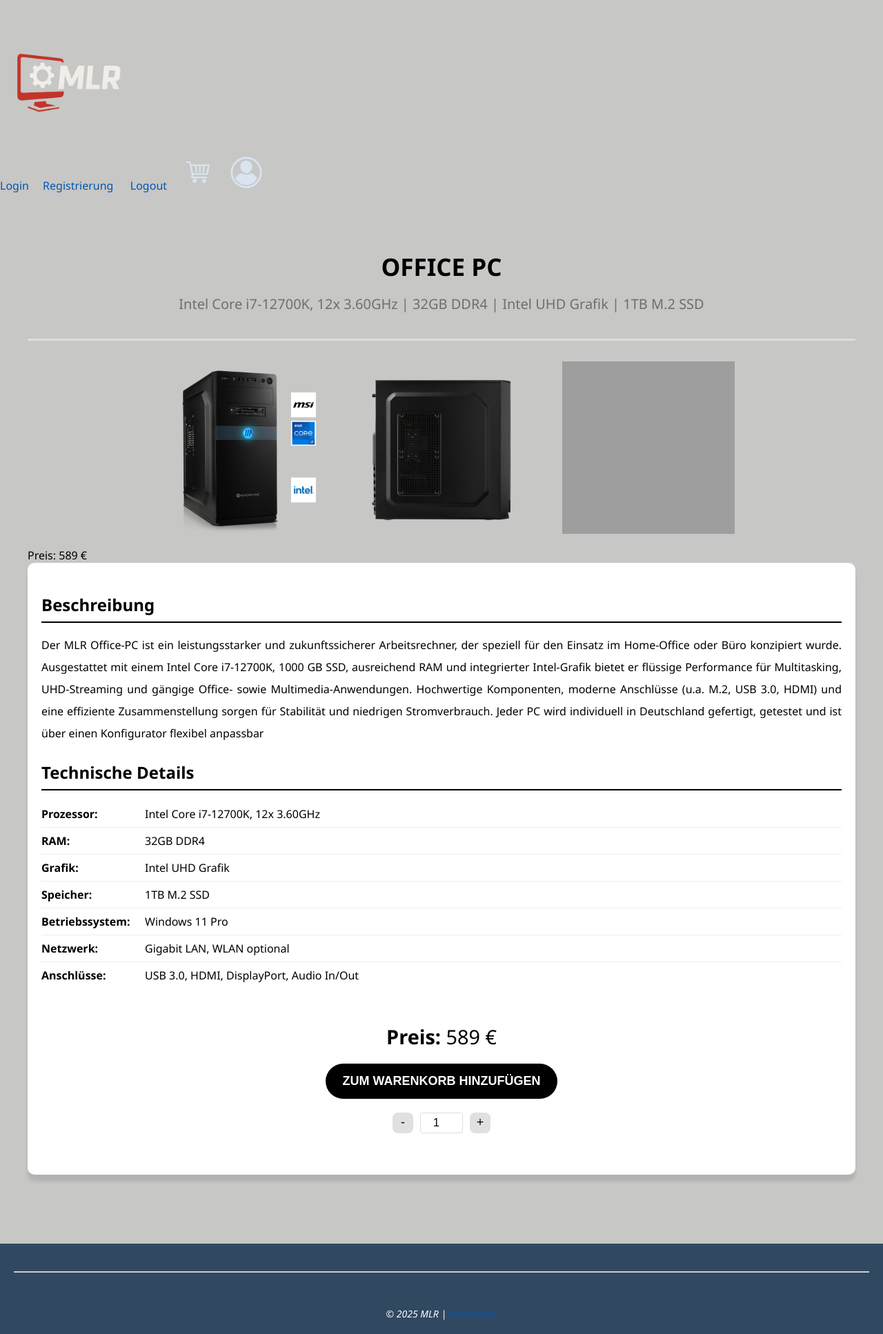
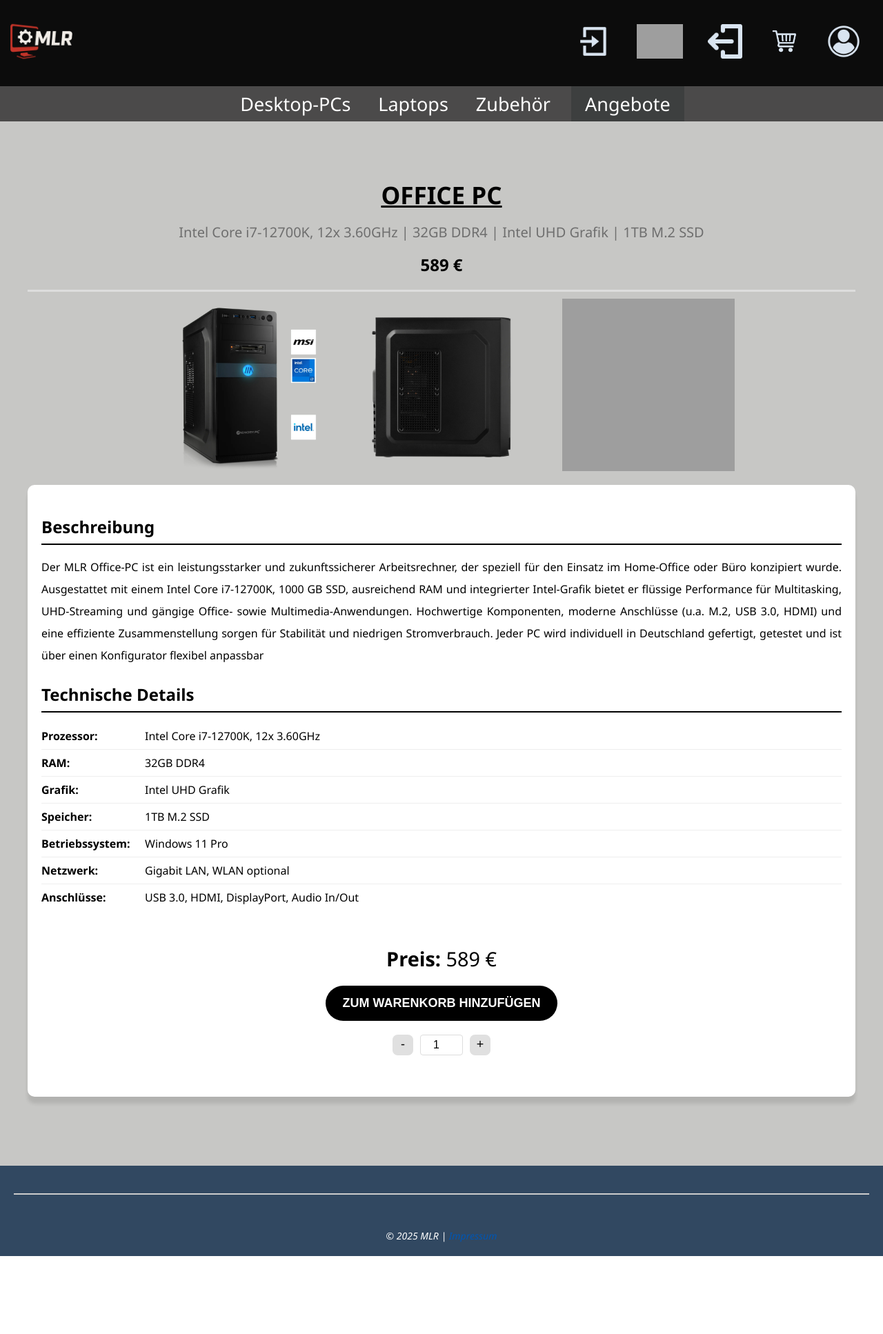
Before and after one commit to WebTechTHI/WebTech, a PHP site: page /productPages/pc/officePC/1.html in a window 1280 px wide. Shown: the whole page at 69% size. After the commit the page ends 1821 px from the top, so only its background shows below. Run offline with PHP 8.4, Linux system fonts and the light colour scheme; grey boxes are pictures that could not be loaded.

Commit message:
office pc fertig,jetzt auf alle prdukte anwenden

```diff
--- a/assets/css/mystyle.css
+++ b/assets/css/mystyle.css
@@ -704,13 +704,14 @@ label {
   /* Produkt-Header Styling */
   .productHeader {
     text-align: center;
-    margin-bottom: 30px;
+    margin-bottom: 10px;
     padding: 20px 0;
     border-bottom: 3px solid #ddd;
   }
 
   .productHeader h1 {
     font-size: 35px;
+    text-decoration: underline;
     margin-bottom: 10px;
   }
 
@@ -719,6 +720,15 @@ label {
     font-weight: normal;
     color: #6e6e6e;
   }
+
+
+
+.topPrice {
+    font-size: 24px;
+    font-weight: bold;
+    color: #000000;
+
+}
 
   .productPictures {
 
@@ -752,17 +762,14 @@ label {
     margin-bottom: 30px;
   }
 
-  .price {
-    font-size: 1.8rem;
-    margin-bottom: 20px;
-    text-align: center;
-  }
+
+
 
   .productInfo h3 {
     font-size: 1.5rem;
     margin-bottom: 10px;
     border-bottom: 2px solid black;
-    padding-bottom: 8px;
+     padding-bottom: 8px;
   }
 
   .beschreibung {
@@ -797,6 +804,12 @@ label {
     margin-top: 50px;
   }
 
+  .price {
+    font-size: 1.8rem;
+    margin-bottom: 20px;
+    text-align: center;
+  }
+
   .warenkorbButton {
     background-color: #000000;
     display: block;
@@ -825,6 +838,8 @@ label {
     background-color: #4e4e4e;
     transform: translateY(1px);
   }
+
+
 
 .anzahlContainer {
     display: flex;
--- a/productPages/pc/officePC/1.html
+++ b/productPages/pc/officePC/1.html
@@ -12,22 +12,52 @@
 <body>
 
     <header>
+        <div class="topNavHeader">
+            <a class="logo" href='index.html'><img src='../../../assets/images/logo/logoDarkmode.png'></a>
 
-        <div>
-            <div>
-                <a href='../../../index.html'><img src='../../../assets/images/logo/logoDarkmode.png' alt="logo.png"
-                        width="200" style="margin-top: 20px"></a>
-                <nav>
-                    <a href="../../../pages/login.html">Login</a>&emsp;
-                    <a href="../../../pages/registration.html">Registrierung</a> &emsp;
-                    <a href="../../../pages/logout.html">Logout</a>&emsp;
-                    <a href="../../../pages/shoppingBasket.html"><img
-                            src="../../../assets/images/icons/shoppingcart.png" alt="Warenkorb"
-                            style="height: 50px; width: 50px"></a>&emsp;
-                    <a href="../../../pages/user.html"><img src="../../../assets/images/icons/user.png" alt="Konto"
-                            style="height: 50px; width: 50px"></a>&emsp;
-                </nav>
-            </div>
+            <nav class="userNav">
+                <a href="pages/login.html"><img class="userIconHeader" src="../../../assets/images/icons/login.png"
+                        alt="Login"></a>
+                <a href="pages/registration.html"><img class="userIconHeader" src="../../../assets/images/icons/register.png"
+                        alt="Registrierung"></a>
+                <a href="pages/logout.html"><img class="userIconHeader" src="../../../assets/images/icons/logout.png"
+                        alt="Logout"></a>
+                <a href="pages/shoppingBasket.html"><img class="userIconHeader"
+                        src="../../../assets/images/icons/shoppingcart.png" alt="Warenkorb"></a>
+                <a href="pages/user.html"><img class="userIconHeader" src="../../../assets/images/icons/user.png"></a>
+            </nav>
+        </div>
+
+        <div class="bottomNavHeader">
+            <ul>
+                <li>
+                    <a href="../../../productLists/desktopPcList.html">Desktop-PCs</a>
+                    <ul class="subMenu">
+                        <li><a href="../../../productLists/gamingPcList.html">Gaming-PCs</a></li>
+                        <li><a href="../../../productLists/officePcList.html">Office-PCs</a></li>
+                    </ul>
+                </li>
+
+                <li>
+                    <a href="../../../productLists/laptopList.html">Laptops</a>
+                    <ul class="subMenu">
+                        <li><a href="../../../productLists/gamingLaptopList.html">Gaming Laptops</a></li>
+                        <li><a href="../../../productLists/officeLaptopList.html">Office Laptops</a></li>
+                    </ul>
+                </li>
+
+                <li>
+                    <a href="../../../productLists/zubehörList.html">Zubehör</a>
+                    <ul class="subMenu">
+                        <li><a href="../../../productLists/monitorList.html">Monitore</a></li>
+                        <li><a href=../../../productLists/mausList.html">Mäuse</a></li>
+                        <li><a href="../../../productLists/tastaturList.html">Tastaturen</a></li>
+                    </ul>
+                </li>
+                <li class="headerDeals">
+                    <a href="../../../productLists/deals.html">Angebote</a>
+                </li>
+            </ul>
         </div>
     </header>
 
@@ -36,6 +66,9 @@
         <div class="productHeader">
             <h1>OFFICE PC</h1>
             <h2>Intel Core i7-12700K, 12x 3.60GHz | 32GB DDR4 | Intel UHD Grafik | 1TB M.2 SSD</h2>
+
+                <span class="topPrice">589 €</span>
+
         </div>
 
         <div class="productPictures">
@@ -44,9 +77,7 @@
             <img src='../../../assets/images/products/pc/1/seitlichOffen.png' alt="id-1.png" width="200">
         </div>
 
-        <div class="productPriceTop">
-            <span class="priceTop">Preis: 589 €</span>
-        </div>
+
 
 
         <div class="productInfo">
```
Also changed, not shown: index.html (line endings or trailing spaces).
